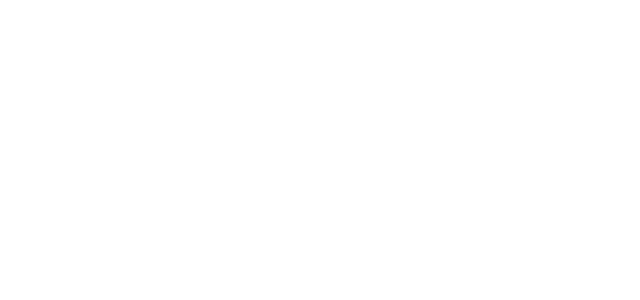
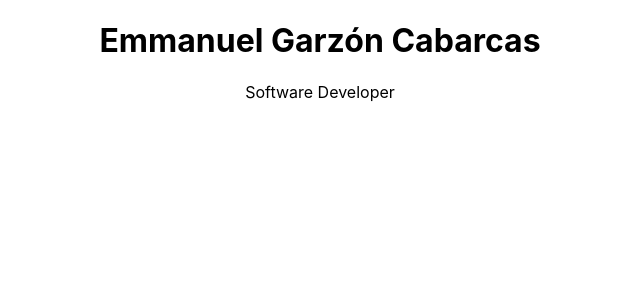
Before and after one commit to emmanuel-web/emmanuel-web.github.io, a React (Create React App) app: page / in a window 1280 px wide. Shown: the top 300 px of the page, without its empty margins (320-960 px from the left). Built offline with nearby package versions, Linux system fonts and the light colour scheme.

Commit message:
the header has been added in app corrected

```diff
--- a/src/App.js
+++ b/src/App.js
@@ -1,11 +1,11 @@
 import logo from './logo.svg';
-import header from './components/Header';
+import Header from './components/Header';
 import './App.css';
 
 function App() {
   return (
     <div className="App">
-      <header/>
+      <Header/>
     </div>
   );
 }
```
